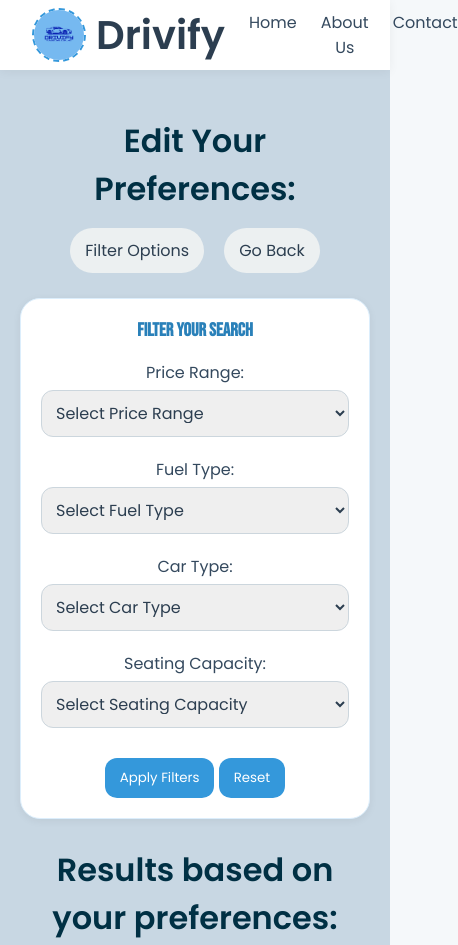
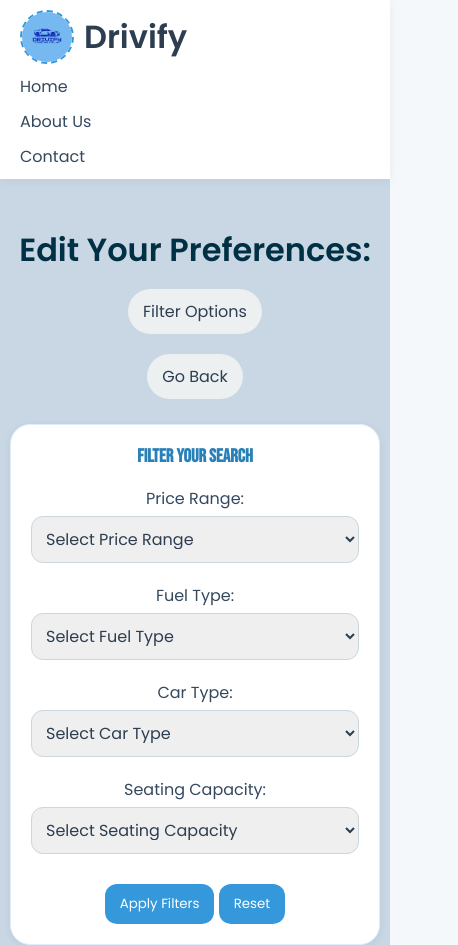
Before and after one commit to azfar-05/drivify, a plain HTML site: page results.html in a window 390 px wide. Shown: the top 945 px of the page, 458 px wide, since content can reach past the window. Drawn offline with Linux system fonts and the light colour scheme.

Commit message:
Update results.css

```diff
--- a/css/results.css
+++ b/css/results.css
@@ -300,3 +300,61 @@ footer ul li a:hover {
     transform: translateY(0);
   }
 }
+
+/* Responsive Layout Fixes */
+@media (max-width: 768px) {
+  header {
+    flex-direction: column;
+    align-items: flex-start;
+    padding: 10px 20px;
+    gap: 10px;
+  }
+
+  header .logo h1 {
+    font-size: 2rem;
+  }
+
+  nav ul {
+    flex-direction: column;
+    align-items: flex-start;
+    gap: 10px;
+  }
+
+  nav ul li {
+    margin-left: 0;
+  }
+
+  main {
+    padding: 20px 10px;
+  }
+
+  .button-container {
+    flex-direction: column;
+    align-items: center;
+  }
+
+  .filter-section {
+    grid-template-columns: 1fr !important;
+  }
+
+  .vehicle-card {
+    padding: 15px;
+  }
+
+  .vehicle-card img.vehicle-image {
+    height: auto;
+  }
+
+  .vehicle-card h3 {
+    font-size: 1.6rem;
+  }
+
+  footer ul {
+    flex-direction: column;
+    gap: 10px;
+  }
+
+  footer ul li {
+    margin: 0;
+  }
+}
```
